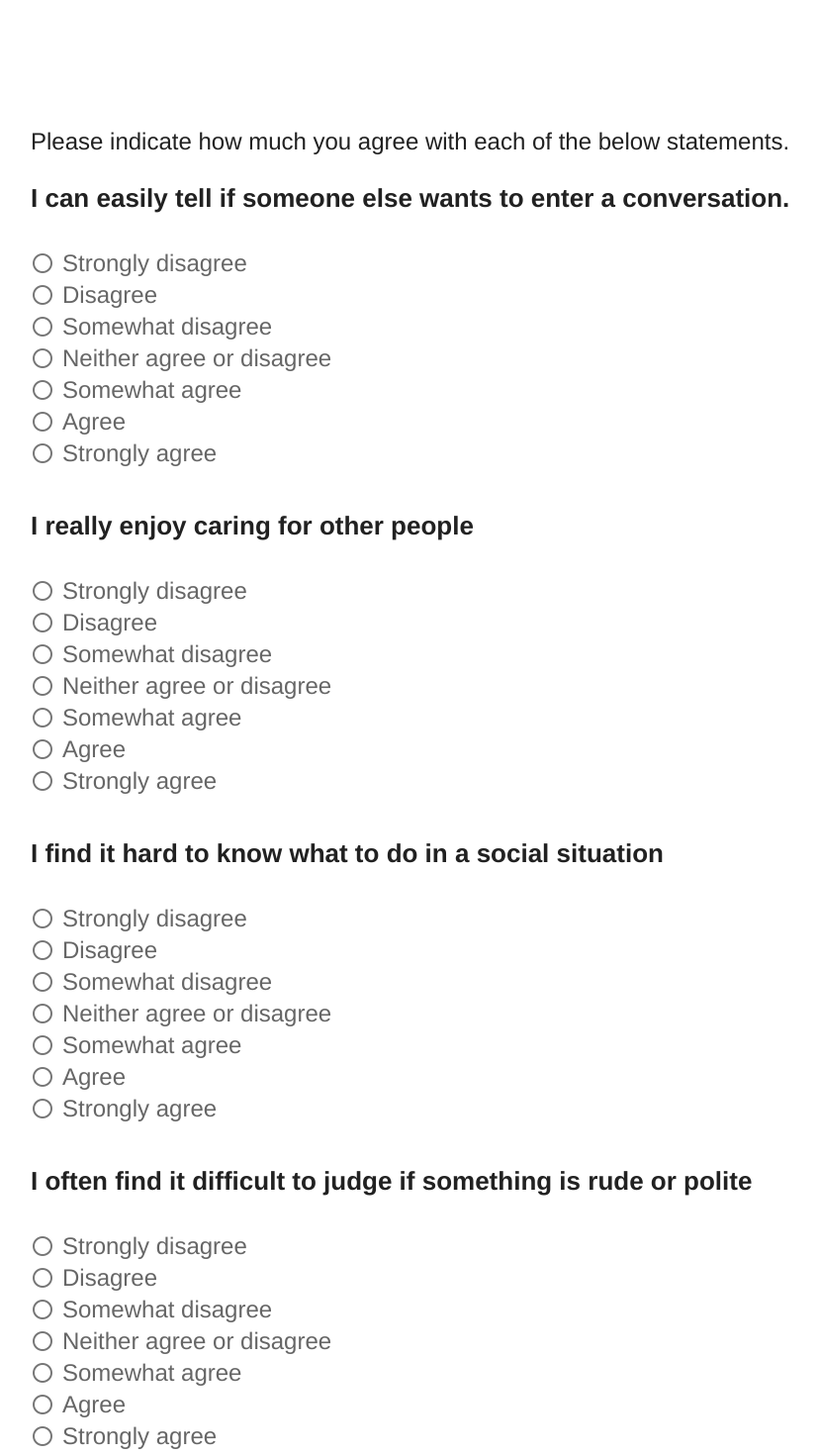
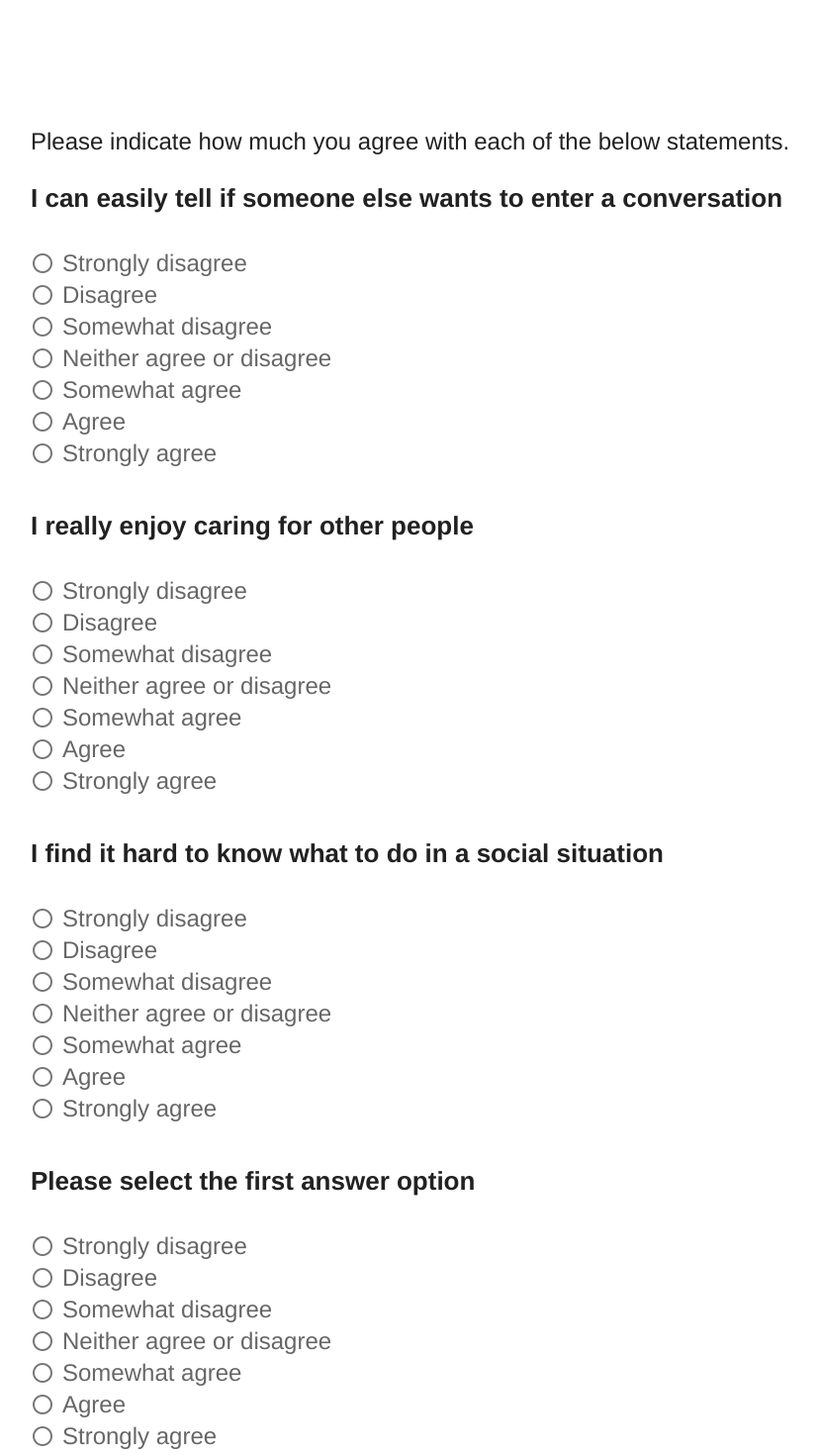
Before and after one commit to ucbtszh/cards-game, a Vue app: page /survey in a window 1280 px wide. Shown: the top 1470 px of the page at 99% size, without its empty margins (129-957 px from the left). Built offline with nearby package versions, Linux system fonts and the light colour scheme.

Commit message:
added comprehension checks to EQ survey

```diff
--- a/src/assets/EQ.json
+++ b/src/assets/EQ.json
@@ -1,12 +1,15 @@
 [
     {
-        "item": "I can easily tell if someone else wants to enter a conversation."
+        "item": "I can easily tell if someone else wants to enter a conversation"
     },
     {
         "item": "I really enjoy caring for other people"
     },
     {
         "item": "I find it hard to know what to do in a social situation"
+    },
+    {
+        "item": "Please select the first answer option"
     },
     {
         "item": "I often find it difficult to judge if something is rude or polite"
@@ -30,6 +33,9 @@
         "item": "I am quick to spot when someone in a group is feeling awkward or uncomfortable"
     },
     {
+        "item": "Please select the middle answer option"
+    },
+    {
         "item": "I can’t always see why someone should have felt offended by a remark"
     },
     {
@@ -42,7 +48,7 @@
         "item": "I can easily tell if someone else is interested or bored with what I am saying"
     },
     {
-        "item": "Friends usually talk to me about their problems as they say that I am very understanding."
+        "item": "Friends usually talk to me about their problems as they say that I am very understanding"
     },
     {
         "item": "I can sense if I am intruding even if the other person doesn’t tell me"
@@ -52,6 +58,9 @@
     },
     {
         "item": "I can tune into how someone else feels rapidly and intuitively"
+    },
+    {
+        "item": "Please select the last answer option"
     },
     {
         "item": "I can easily work out what another person might want to talk about"
@@ -93,6 +102,9 @@
         "item": "I find it difficult to read and understand maps"
     },
     {
+        "item": "Please select the middle answer option"
+    },
+    {
         "item": "When I look at a piece of furniture I do not notice the details of how it was constructed"
     },
     {
@@ -132,6 +144,9 @@
         "item": "I can easily visualize how the motorways in my region link up"
     },
     {
+        "item": "Please select the first answer option"
+    },
+    {
         "item": "When I’m in a plane I do not think about the aerodynamics"
     },
     {
--- a/src/components/EQ.vue
+++ b/src/components/EQ.vue
@@ -1,5 +1,6 @@
 <template>
   <div id="EQ">
+
     Please indicate how much you agree with each of the below statements.<br />
     <v-form v-model="isValid">
       <Likert
@@ -43,7 +44,7 @@ export default {
       this.EQResponse[response[0]] = response[2]
     },
     saveResponses: function() {
-        // console.log("EQ WRITE DATA TO DB")
+        // console.log("EQ WRITE DATA TO DB", this.EQResponse)
       writeResponseData('testuser', 'EQ', this.EQResponse) // this.$user
     }
   },
```
